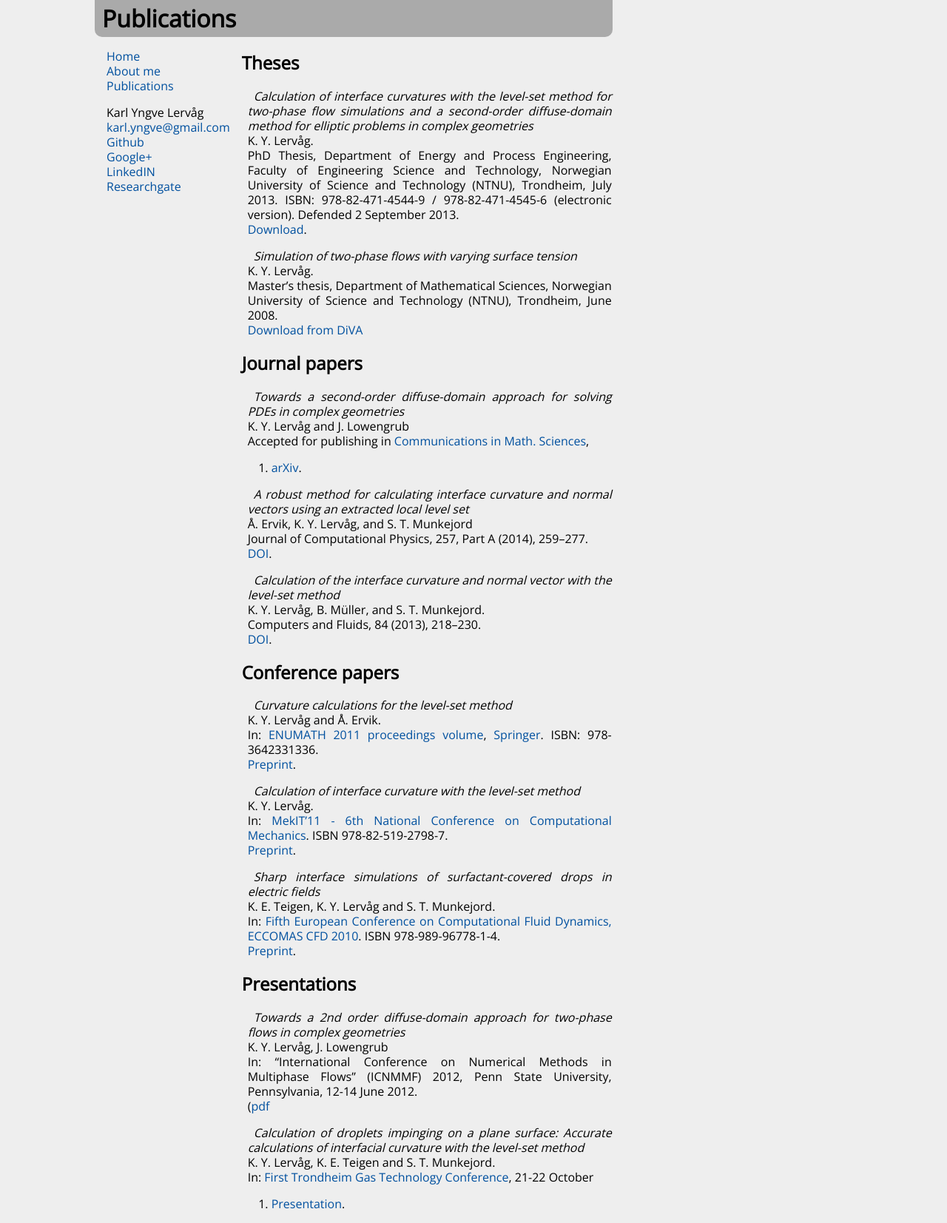
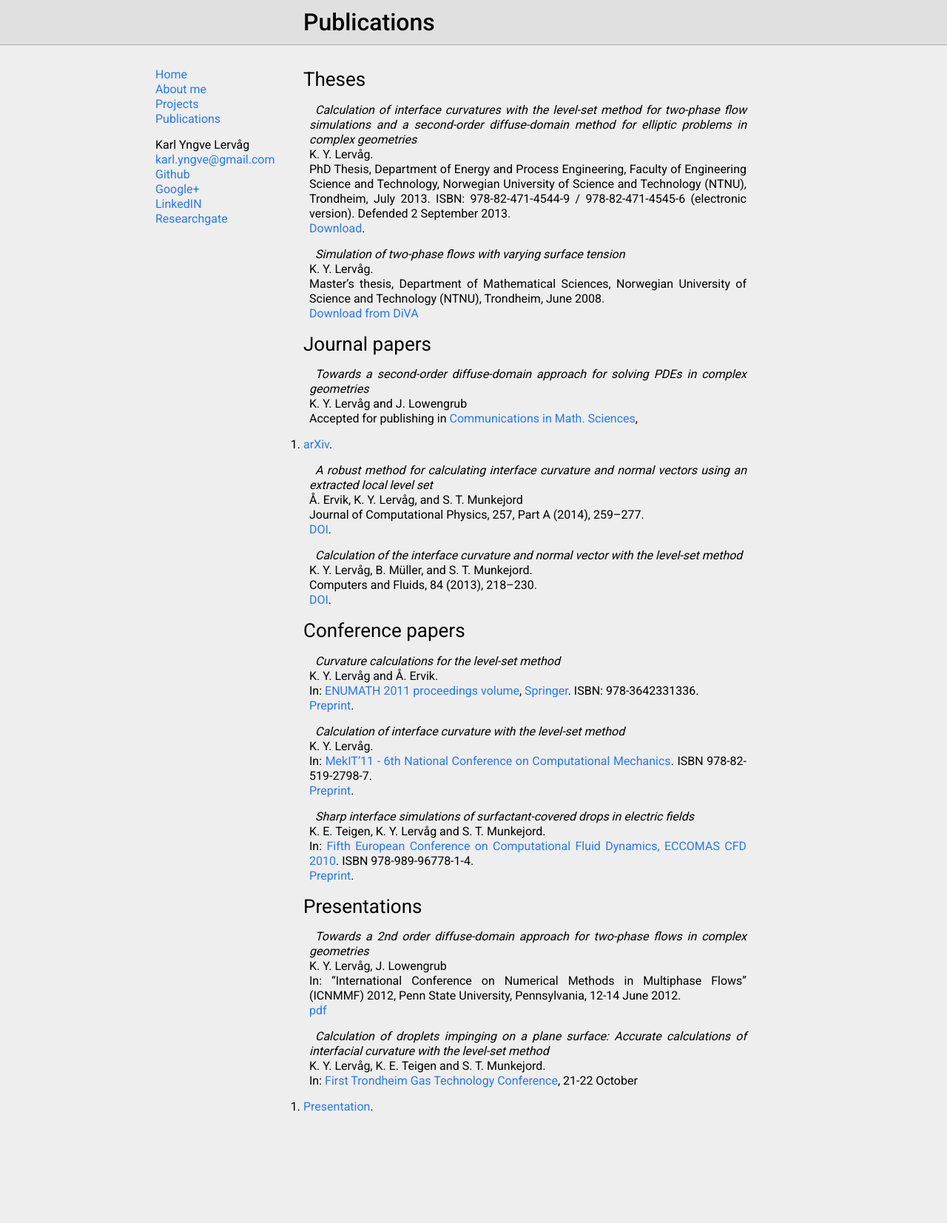
Before and after one commit to lervag/lervag.github.io, a Jekyll site: the page built from publications.md, in a window 1280 px wide. Shown: the whole page at 74% size. Built offline with Jekyll 4.4.1, drawn with Linux system fonts in a browser that asks for light colours; Markdown is read by kramdown in place of the engine named in the settings; after the commit the page ends 1521 px from its top, so only the background shows below that.

Commit message:
Some nice updates

```diff
--- a/_includes/footer.html
+++ b/_includes/footer.html
@@ -1,4 +1,5 @@
-      </main>
+        </main>
+      </div>
     </div>
   </body>
 </html>
--- a/_includes/header.html
+++ b/_includes/header.html
@@ -8,9 +8,6 @@
     <meta name="description" content="{{ site.description }}">
 
     <link rel="stylesheet" href="/css/styles.css">
-    <link rel="stylesheet"
-          type="text/css"
-          href="http://fonts.googleapis.com/css?family=Open+Sans">
 
     <!-- HTML5 shim, for IE6-8 support of HTML5 elements -->
     <!--[if lt IE 9]>
@@ -19,19 +16,22 @@
     <![endif]-->
   </head>
   <body>
-    <div id="container">
     <header>
-        <div id="title">
-          <h1>{{ page.title }}</h1>
+      <div class="wrapper">
+        <div class="header">
+          <span class="title">{{ page.title }}</span>
+        </div>
       </div>
     </header>
+    <div class="content">
+      <div class="wrapper">
         <nav>
           <div id="site">
             <a href="/">Home</a>
             <a href="/aboutme">About me</a>
+            <a href="/projects">Projects</a>
             <a href="/publications">Publications</a>
           </div>
-
           <div id="contact">
             Karl Yngve Lervåg<br />
             <a class="email"
--- a/css/styles.css
+++ b/css/styles.css
@@ -1,71 +1,144 @@
+@import url(http://fonts.googleapis.com/css?family=Roboto:400,300,500);
+
 /*
  * Reset stylesheet
  * */
-article, aside, details, figcaption, figure,
-footer, header, hgroup, menu, nav, section {
-  display: block;
+body, h1, h2, h3, h4, h5, h6, p, blockquote,
+pre, hr, dl, dd, ol, ul, figure {
+  margin: 0;
+  padding: 0;
 }
+
+/*
+ * Set `margin-bottom` to maintain vertical rhythm
+ * */
+h1, h2, h3, h4, h5, h6, p, blockquote, pre,
+ul, ol, dl, figure {
+  margin-bottom: 15px;
+}
+
+/*
+ * Headings
+ * */
+h1, h2, h3, h4, h5, h6 {
+  font-weight: 400;
+}
+h1 { font-size: 26px; }
+h2 { font-size: 20px; }
+h3 { font-size: 16px; }
 
 /*
  * General
  * */
 body {
   background-color: #eeeeee;
-  font-family: "Open Sans", sans-serif;
+  font-family: "Roboto";
+  font-size: 16px;
+  font-weight: 400;
+  line-height: 1.25;
   text-align: justify;
-  line-height: 1.25;
-  padding: 0px;
-  margin: 0px;
 }
-#container {
-  max-width: 700px;
-  margin-left: 10%;
+
+/*
+ * Links
+ * */
+a {
+  color: #2a7ae2;
+  text-decoration: none;
 }
-a                { color:#00509f; text-decoration:none;}
-a:visited        { color:#50509f}
-a:hover          { color:#018}
-a:visited:hover  { color:#018}
+a:hover {
+  color: #000000;
+  text-decoration: underline;
+}
+
+/*
+ * Paragraphs
+ * */
 p {
   text-indent: 0.5em;
   padding-left: 0.5em;
 }
 
 /*
+ *  Wrapper
+ * */
+.wrapper {
+  max-width: 860px;
+  margin-left: auto;
+  margin-right: auto;
+  padding-right: 30px;
+  padding-left: 30px;
+}
+@media screen and (max-width: 860px) {
+  .wrapper {
+    max-width: 800px;
+    padding-right: 15px;
+    padding-left: 15px;
+  }
+}
+
+/*
  * Header
  * */
 header {
-  background-color: #aaaaaa;
-  padding: 5px 10px 5px 10px;
-  -moz-border-radius:    0px 0px 10px 10px;
-  -webkit-border-radius: 0px 0px 10px 10px;
-  border-radius:         0px 0px 10px 10px;
+  padding-top: 10px;
+  padding-bottom: 10px;
+  border-bottom: 1px solid #aaaaaa;
+  background-color: #e0e0e0;
 }
-header h1 {
-  margin: 0;
-  padding: 0;
+header .title {
+  padding-left: 200px;
+  font-size: 32px;
+  font-weight: 500;
+  margin-bottom: 0px;
+}
+@media screen and (max-width: 860px) {
+  header .title {
+    padding-left: 0px;
+  }
 }
 
 /*
  * Menu
  * */
 nav {
-  margin-left: 1em;
-  margin-right: 1em;
+  margin-top: 30px;
+  width: 200px;
   float: left;
 }
 nav a {
   display: block;
 }
 nav div {
-  margin-top: 1em;
+  margin-bottom: 15px;
+}
+@media screen and (max-width: 860px) {
+  nav {
+    width: auto;
+  }
+  nav #site {
+    margin-right: 60px;
+    float: left;
+  }
+  nav #contact {
+    float: left;
+  }
 }
 
 /*
  * Main
  * */
 main {
+  margin-top: 30px;
   float: left;
-  max-width: 500px;
+  width: 599px;
+}
+@media screen and (max-width: 860px) {
+  main {
+    margin-top: 0px;
+    width: auto;
+    max-width: 900;
+  }
 }
 
 /*
@@ -73,8 +146,10 @@ main {
  * */
 img[alt=Profile] {
   float: right;
-  width: 300px;
+  margin-left: 10px;
+  width: 200px;
   -moz-border-radius:    10px 10px 10px 10px;
   -webkit-border-radius: 10px 10px 10px 10px;
   border-radius:         10px 10px 10px 10px;
+  border: 1px solid;
 }
--- a/publications.md
+++ b/publications.md
@@ -2,7 +2,7 @@
 title: Publications
 ---
 
-## Theses
+# Theses
 
 *Calculation of interface curvatures with the level-set method for two-phase
   flow simulations and a second-order diffuse-domain method for elliptic
@@ -21,7 +21,7 @@ Science and Technology (NTNU), Trondheim, June 2008.
 [Download from
 DiVA](http://www.diva-portal.org/smash/record.jsf?searchId=2&pid=diva2:348658)
 
-## Journal papers
+# Journal papers
 
 *Towards a second-order diffuse-domain approach for solving PDEs in complex
 geometries*
@@ -43,7 +43,7 @@ K. Y. Lervåg, B. Müller, and S. T. Munkejord.
 Computers and Fluids, 84 (2013), 218--230.
 [DOI](http://dx.doi.org/10.1016/j.compfluid.2013.06.004).
 
-## Conference papers
+# Conference papers
 
 *Curvature calculations for the level-set method*
 K. Y. Lervåg and Å. Ervik.
@@ -63,14 +63,14 @@ In: [Fifth European Conference on Computational Fluid Dynamics, ECCOMAS CFD
 2010](http://www.eccomas-cfd2010.org/). ISBN 978-989-96778-1-4.
 [Preprint](/files/teigen10.pdf).
 
-## Presentations
+# Presentations
 
 *Towards a 2nd order diffuse-domain approach for two-phase flows in complex
   geometries*
 K. Y. Lervåg, J. Lowengrub
 In: "International Conference on Numerical Methods in Multiphase Flows"
 (ICNMMF) 2012, Penn State University, Pennsylvania, 12-14 June 2012.
-([pdf](/files/lervag12.pdf)
+[pdf](/files/lervag12.pdf)
 
 *Calculation of droplets impinging on a plane surface: Accurate calculations of
   interfacial curvature with the level-set method*
```
Also changed, not shown: aboutme.md (+5 -1 lines), index.md (+4 -0 lines). Lines whose indentation alone changed are shown as unchanged.
